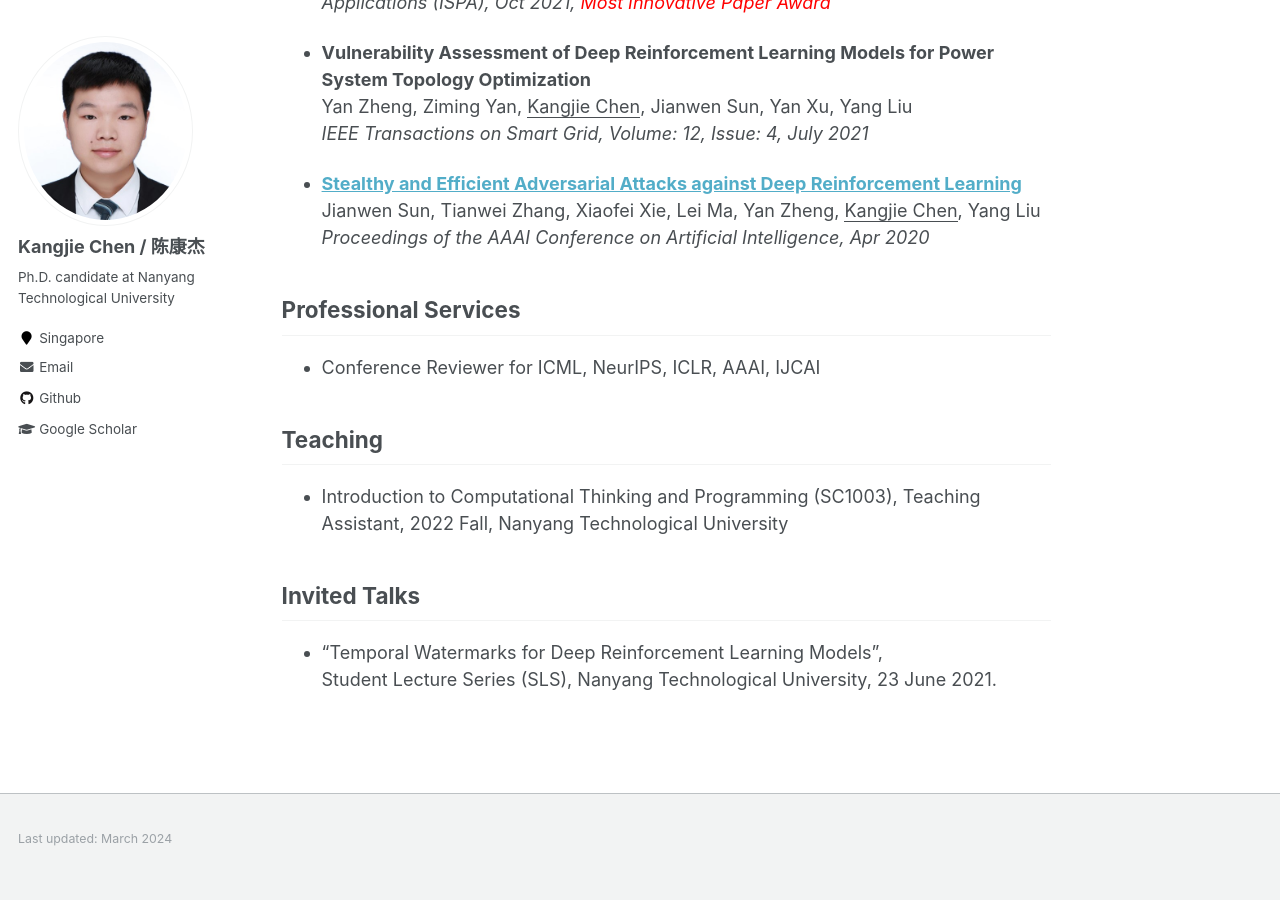
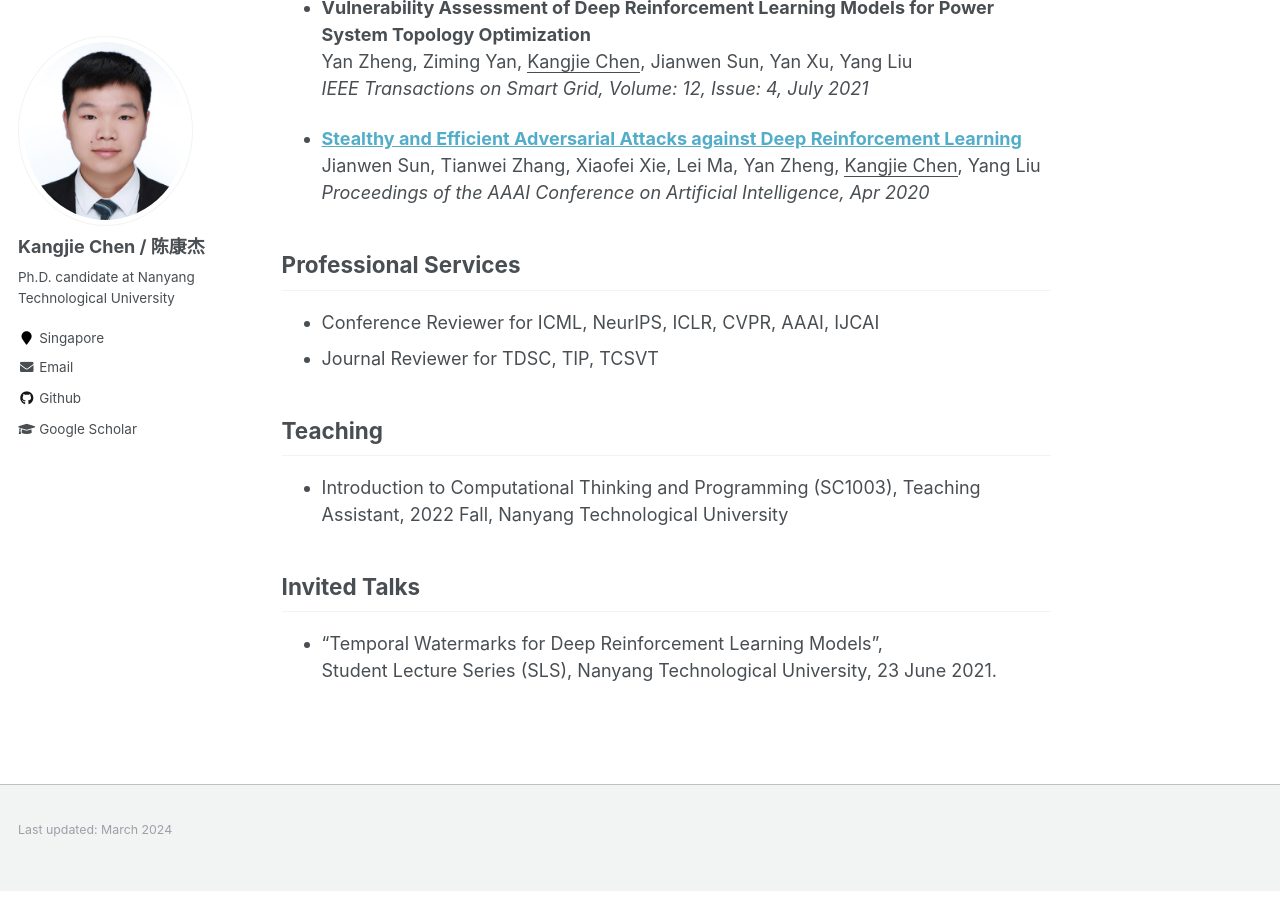
Before and after one commit to kangjie-chen/kangjie-chen.github.io, a Jekyll site: the page built from _pages/about.md, in a window 1280 px wide and 900 px high, scrolled down 1862 px. Built offline with Jekyll 4.4.1, drawn with Linux system fonts in a browser that asks for light colours.

Commit message:
Update about.md

```diff
--- a/_pages/about.md
+++ b/_pages/about.md
@@ -17,7 +17,6 @@ I am currently a fourth-year Ph.D. student at Nanyang Technological University,
 - Pre-trained Language Model
 - Reinforcement Learning
 - Computer Vision
-
 <br/>
 
 ## Publications <span style="font-size:small;">[[Google Scholar](https://scholar.google.com/citations?user=vEPnP6oAAAAJ)]</span>
@@ -28,13 +27,11 @@ I am currently a fourth-year Ph.D. student at Nanyang Technological University,
   <br/>
   *International Conference on Learning Representations (ICLR), May 2024
 
-
 - **[Multi-target Backdoor Attacks for Code Pre-trained Models](https://aclanthology.org/2023.acl-long.399.pdf)**
   <br/>
   Yanzhou Li, Shangqing Liu, <u>Kangjie Chen</u>, Xiaofei Xie, Tianwei Zhang, and Yang Liu
   <br/>
   *The 61st Annual Meeting of the Association for Computational Linguistics (ACL), Jul 2023*
-
 
 - **[GuardHFL: Privacy Guardian for Heterogeneous Federated Learning](https://proceedings.mlr.press/v202/chen23j.html)**
   <br/>
@@ -42,20 +39,17 @@ I am currently a fourth-year Ph.D. student at Nanyang Technological University,
   <br/>
   *International Conference on Machine Learning (ICML), Jul 2023*
 
-
 - **[Clean-image Backdoor: Attacking Multi-label Models with Poisoned Labels Only](https://kangjie-chen.github.io/files/2023_ICLR_clean-image_backdoor.pdf)**
   <br/>
   <u>Kangjie Chen</u>, Xiaoxuan Lou, Guowen Xu, Jiwei Li, Tianwei Zhang
   <br/>
   *International Conference on Learning Representations (ICLR), May 2023, <span style="color:red">Oral</span>*
 
-
 - **[BadPre: Task-agnostic Backdoor Attacks to Pre-trained NLP Foundation Models](https://kangjie-chen.github.io/files/2022_ICLR_BadPre.pdf)**
   <br/>
   <u>Kangjie Chen</u>, Yuxian Meng, Xiaofei Sun, Shangwei Guo, Tianwei Zhang, Jiwei Li, Chun Fan
   <br/>
   *International Conference on Learning Representations (ICLR), Apr 2022*
-
 
 - **[ADS-lead: Lifelong anomaly detection in autonomous driving systems](https://kangjie-chen.github.io/files/2022_TITS_ADS-lead.pdf)**
   <br/>
@@ -93,26 +87,21 @@ I am currently a fourth-year Ph.D. student at Nanyang Technological University,
   <br/>
   *Proceedings of the AAAI Conference on Artificial Intelligence, Apr 2020*
 
-
 <!-- ## Book -->
 
 
 
 
 ## Professional Services
-
-- Conference Reviewer for ICML, NeurIPS, ICLR, AAAI, IJCAI
-
+- Conference Reviewer for ICML, NeurIPS, ICLR, CVPR, AAAI, IJCAI
+- Journal Reviewer for TDSC, TIP, TCSVT
 
 
 ## Teaching
-
 - Introduction to Computational Thinking and Programming (SC1003), Teaching Assistant, 2022 Fall, Nanyang Technological University
 
 
-
 ## Invited Talks
-
 - “Temporal Watermarks for Deep Reinforcement Learning Models”,
 <br/>
 Student Lecture Series (SLS), Nanyang Technological University, 23 June 2021.
```
